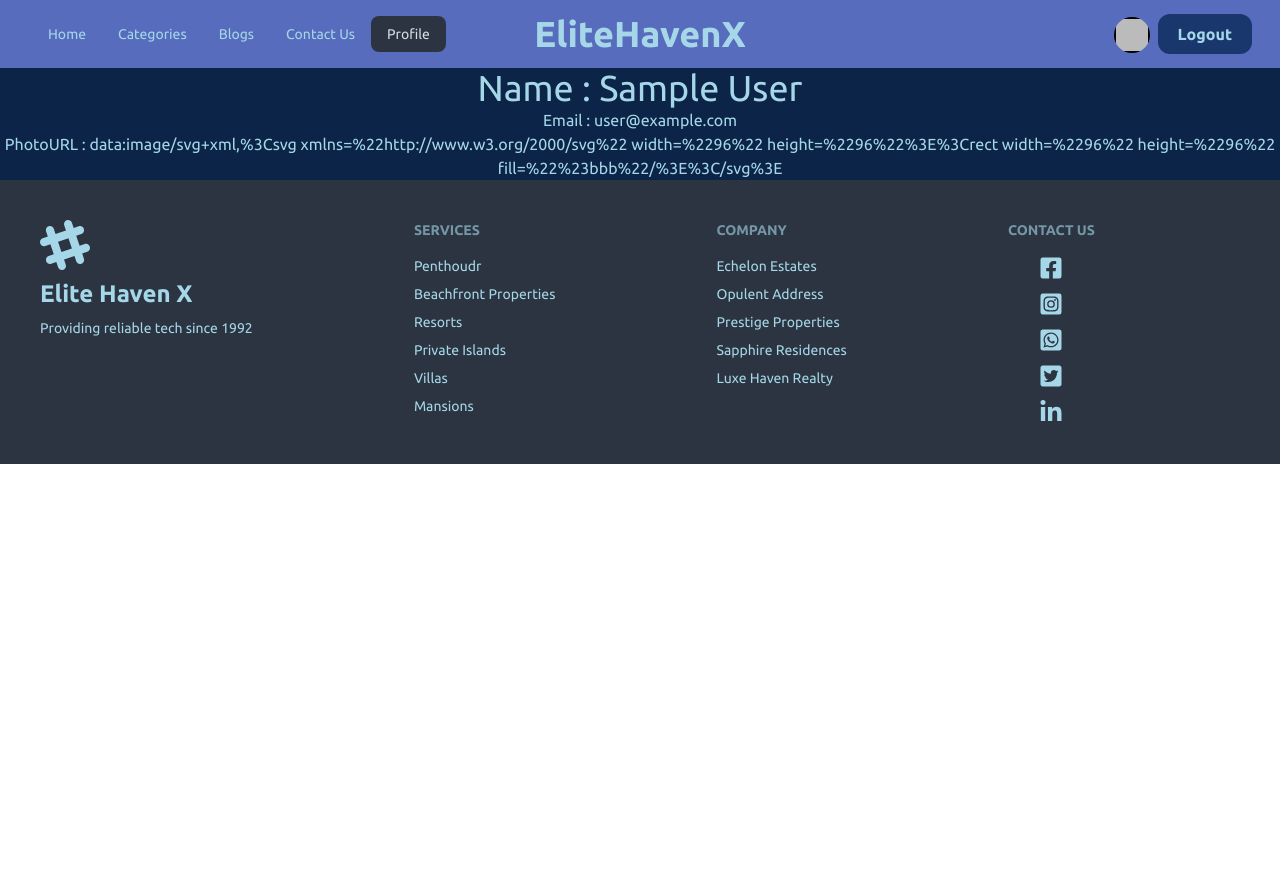
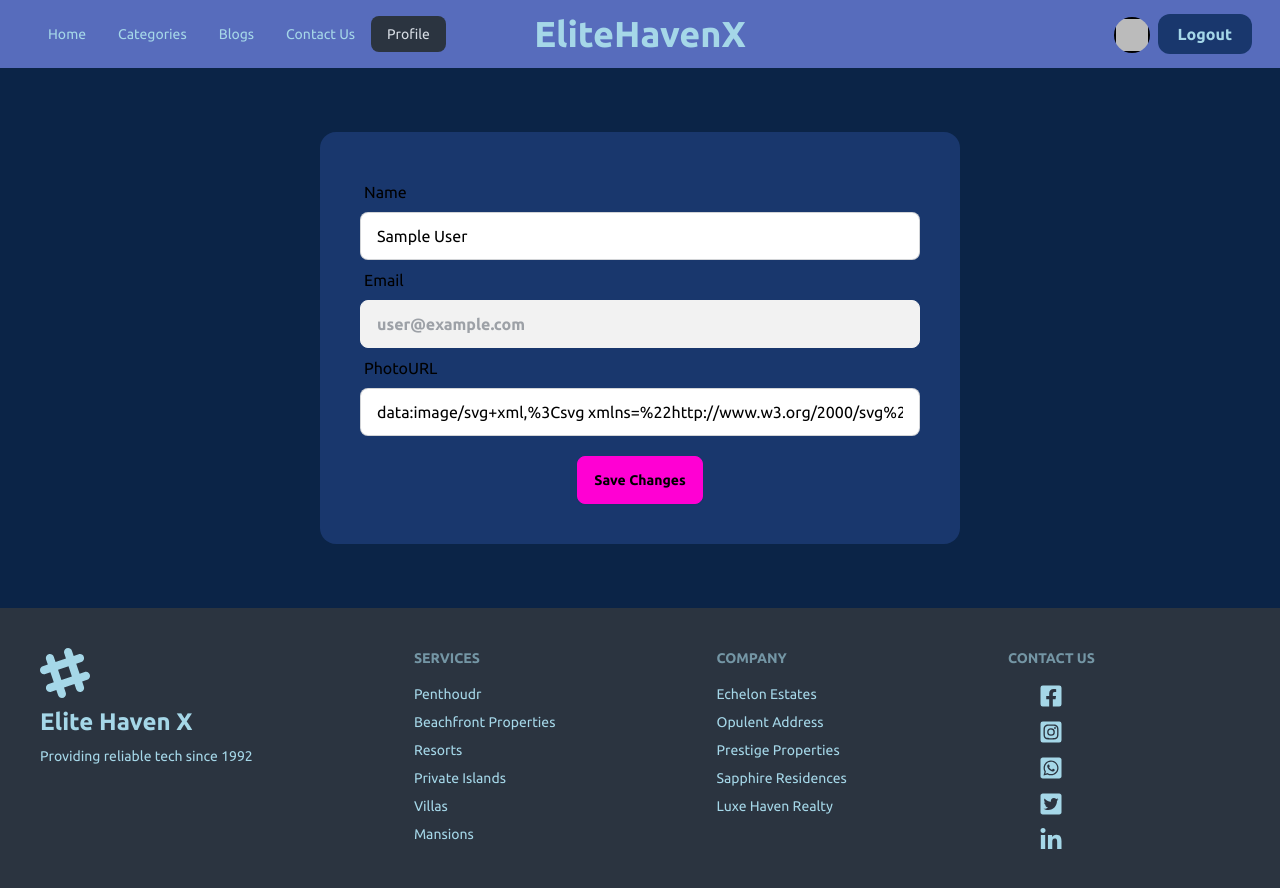
Before and after one commit to vanhellsing102/22--luxury-real-estate, a React (Vite) app: page /profile in a window 1280 px wide. Shown: the top 888 px of the page. Before the commit the page ends 800 px from the top, so only its background shows below. Built offline with nearby package versions, Linux system fonts and the light colour scheme; no server answers; sample sign-in values are in the browser's storage.

Commit message:
updateProfile setup successfully

```diff
--- a/src/componets/Navbar/Navbar.jsx
+++ b/src/componets/Navbar/Navbar.jsx
@@ -38,7 +38,7 @@ const Navbar = () => {
                             <path strokeLinecap="round" strokeLinejoin="round" strokeWidth="2" d="M4 6h16M4 12h8m-8 6h16" />
                         </svg>
                     </div>
-                    <ul tabIndex={0} className="menu menu-sm dropdown-content bg-base-100 rounded-box z-[1] mt-3 w-52 p-2 shadow z-10">
+                    <ul tabIndex={0} className="menu menu-sm dropdown-content bg-base-100 rounded-box mt-3 w-52 p-2 shadow z-10">
                         {
                             navLinks
                         }
--- a/src/componets/Profile/Profile.jsx
+++ b/src/componets/Profile/Profile.jsx
@@ -1,15 +1,59 @@
 import React, { useContext } from 'react';
 import { AuthContext } from '../../ContextProviders/ContextProviders';
+import { getAuth, updateProfile } from 'firebase/auth';
+import { useNavigate } from 'react-router-dom';
 
 const Profile = () => {
+
+    const auth = getAuth();
+    const navigate = useNavigate();
     const { user } = useContext(AuthContext);
-    const { displayName, email, photoURL } = user;
+    let { displayName, email, photoURL } = user;
+
+    const handleSavedChanges = e =>{
+        e.preventDefault();
+        const form = new FormData(e.target);
+        const name = form.get("name");
+        const photo = form.get("photo");
+
+        updateProfile(auth.currentUser, {
+            displayName : name,
+            photoURL : photo
+        })
+            .then( () =>{
+                console.log("updated profile");
+                navigate('/');
+            })
+            .catch( () =>{
+                console.log("not updated")
+            });
+    }
 
     return (
-        <div className='text-center'>
-            <h2 className='text-4xl'>Name : {displayName}</h2>
-            <p>Email : {email}</p>
-            <p>PhotoURL : {photoURL}</p>
+        <div className='text-center text-black md:w-1/2 lg:w-2/4 w-full mx-auto mb-16 bg-[#19376D] p-10 rounded-2xl mt-16'>
+            <form onSubmit={handleSavedChanges}>
+                <div className="form-control">
+                    <label className="label">
+                        <span>Name</span>
+                    </label>
+                    <input type="text" name='name' className="input input-bordered" required defaultValue={displayName} />
+                </div>
+                <div className='form-control'>
+                    <label className='label'>
+                        <span>Email</span>
+                    </label>
+                    <input type="email" name='email' className='font-bold input input-bordered' placeholder='this item can"t be changes' value={email} disabled/>
+                </div>
+                <div className="form-control">
+                    <label className="label">
+                        <span>PhotoURL</span>
+                    </label>
+                    <input type="url" name='photo' className="input input-bordered" required defaultValue={photoURL} />
+                </div>
+                <div className='mt-5'>
+                    <button className='btn btn-secondary text-black font-bold'>Save Changes</button>
+                </div>
+            </form>
         </div>
     );
 };
```
